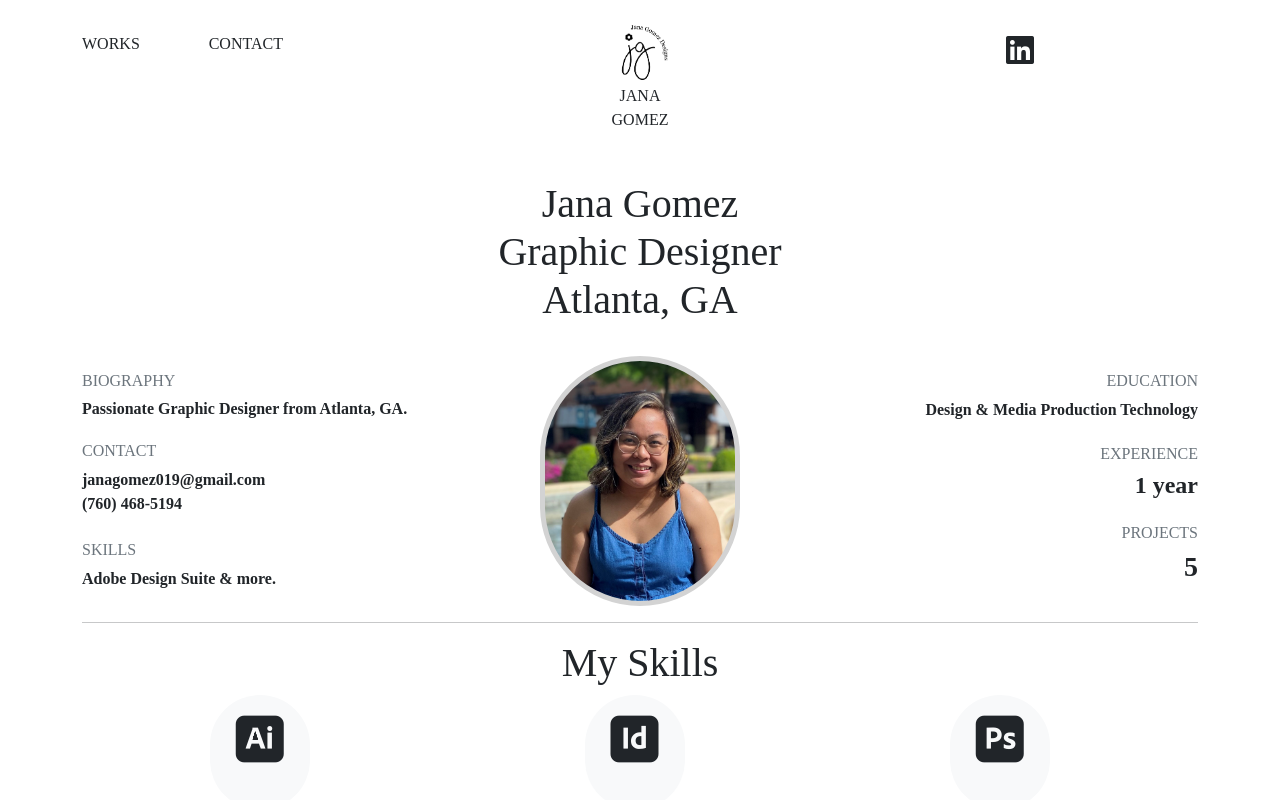
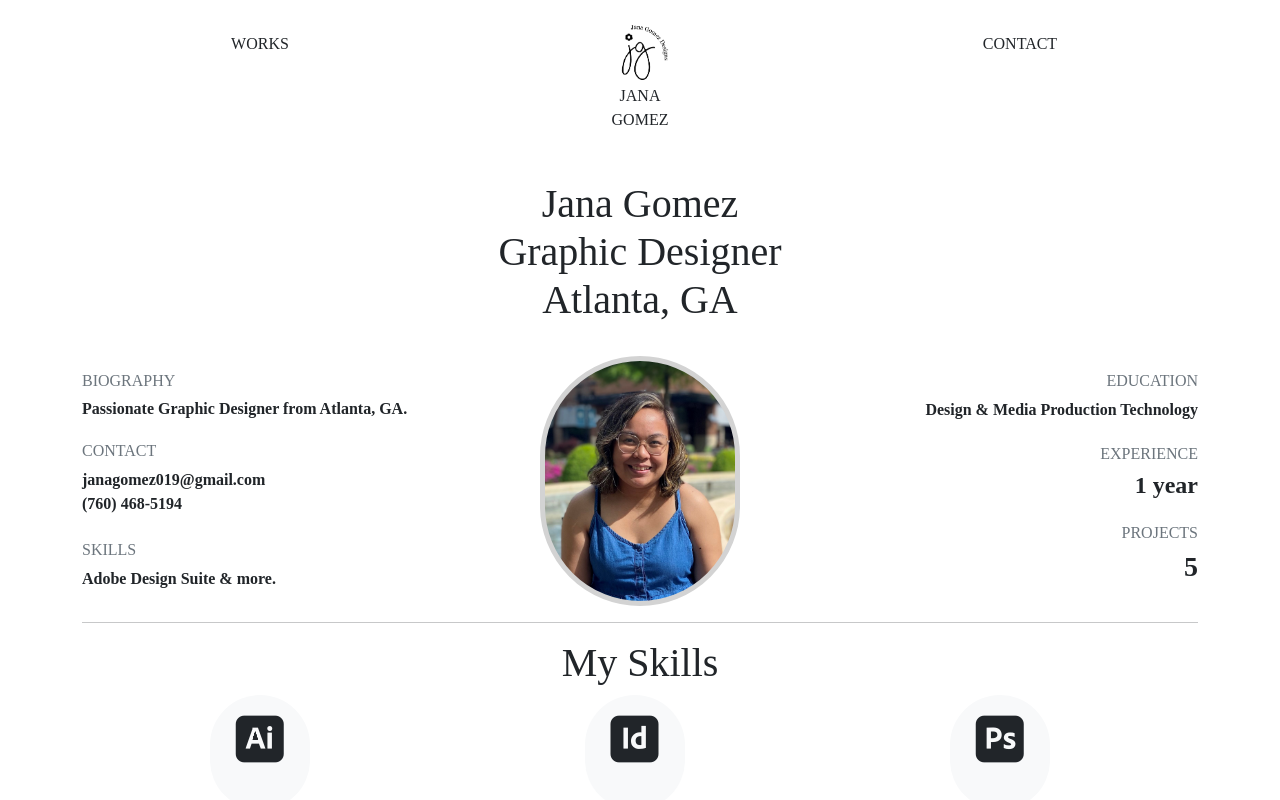
Before and after one commit to ezemog1996/janas-portfolio, a React (Create React App) app: page / in a window 1280 px wide. Shown: the top 800 px of the page. Built offline with nearby package versions, Linux system fonts and the light colour scheme; a web font is replaced by a local one.

Commit message:
fixed nav without linkedin

```diff
--- a/src/components/Contact/index.js
+++ b/src/components/Contact/index.js
@@ -2,7 +2,7 @@ import React from 'react'
 
 function Contact() {
     return (
-        <div className='row contact d-flex justify-content-center p-5 mx-auto'>
+        <div id='contact' className='row contact d-flex justify-content-center p-5 mx-auto'>
             <h1 className='col-12 d-flex justify-content-center'>Contact Me <i className="fa-solid fa-heart"></i></h1>
             <h2 className='col-12 d-flex justify-content-center'><strong><a href='mailto:janagomez019@gmail.com'>janagomez019@gmail.com</a></strong></h2>
             <h2 className='col-12 d-flex justify-content-center'><strong><a href='tel:9494002637'>(949) 400-2637</a></strong></h2>
--- a/src/components/Navbar/index.js
+++ b/src/components/Navbar/index.js
@@ -12,11 +12,14 @@ function Navbar() {
     return (
         <>
             <nav className='row full-nav'>
-                <div className='col-12 col-sm-4'>
+                {/* <div className='col-12 col-sm-4'>
                     <div className='row header-text'>
                         <div className='col-12 col-sm-6 col-md-4 mt-2'><a href='#works'>WORKS</a></div>
                         <div className='col-12 col-sm-6 col-md-4 mt-2'><a href='#contact'>CONTACT</a></div>
                     </div>
+                </div> */}
+                <div className='col-12 col-sm-4 header-text mt-2 text-center'>
+                    <a href='#works'>WORKS</a>
                 </div>
                 <div className='col-12 col-sm-4 text-center'>
                     <a href='#profile'>
@@ -25,8 +28,9 @@ function Navbar() {
                         <div>GOMEZ</div>
                     </a>
                 </div>
-                <div className='col-12 col-sm-4 header-text mt-2'>
-                    <a href='https://linkedin.com/' target='_blank' rel="noreferrer" ><h2 className='text-center'><i className="fa-brands fa-linkedin"></i></h2></a>
+                <div className='col-12 col-sm-4 header-text mt-2 text-center'>
+                    <a href='#contact'>CONTACT</a>
+                    {/* <a href='https://linkedin.com/' target='_blank' rel="noreferrer" ><h2 className='text-center'><i className="fa-brands fa-linkedin"></i></h2></a> */}
                 </div>
             </nav>
             <nav className='mobile-menu'>
@@ -37,16 +41,16 @@ function Navbar() {
                 {
                     menuOpen &&
                     <div className='text-end'>
-                        <div>
+                        <div className='py-1'>
                             <a href='#profile'>JANA GOMEZ</a>
                         </div>
-                        <div>
+                        <div className='py-1'>
                             <a href='#works'>WORKS</a>
                         </div>
-                        <div>
+                        <div className='py-1'>
                             <a href='#contact'>CONTACT</a>
                         </div>
-                        <a href='https://linkedin.com/' target='_blank' rel="noreferrer" ><h2><i className="fa-brands fa-linkedin"></i></h2></a>
+                        {/* <a href='https://linkedin.com/' target='_blank' rel="noreferrer" ><h2><i className="fa-brands fa-linkedin py-1"></i></h2></a> */}
                     </div>
                 }
             </nav>
```
